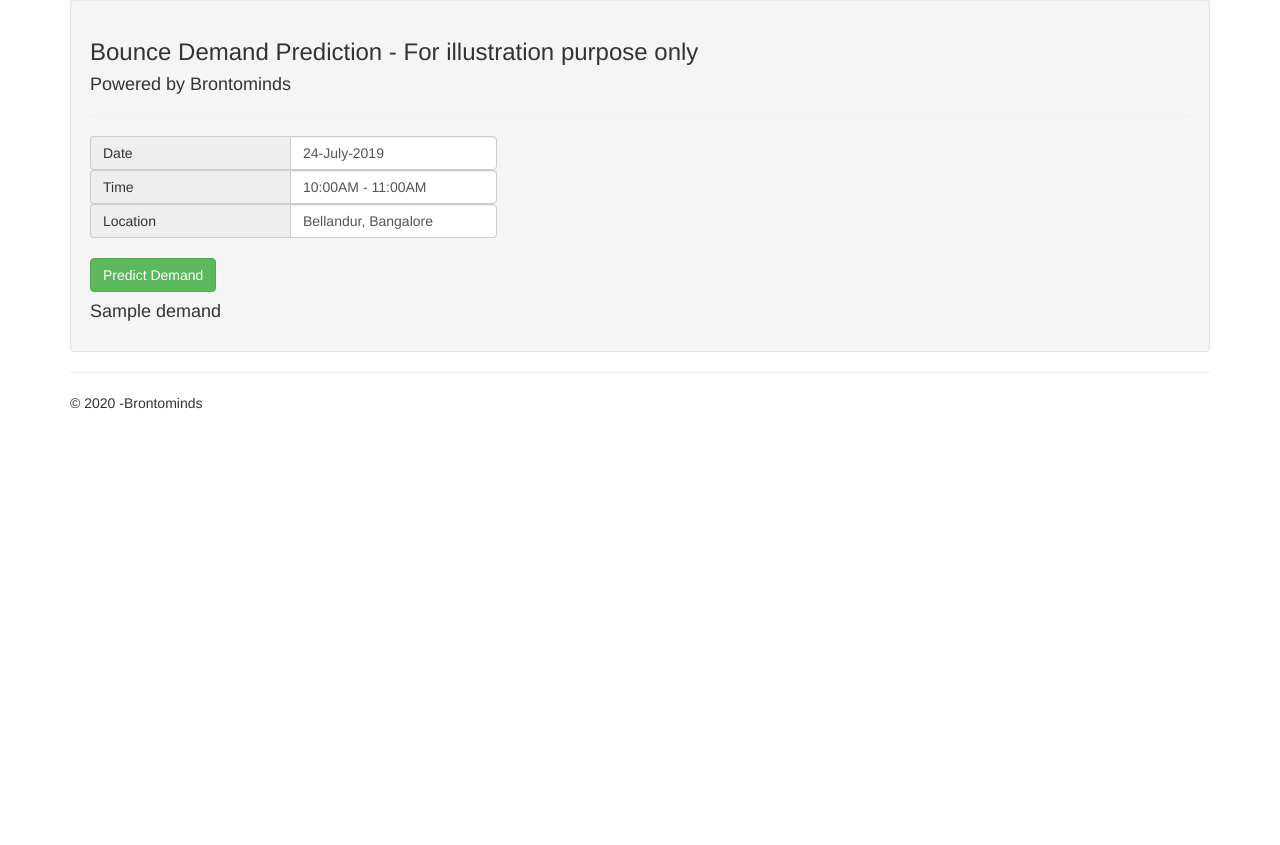
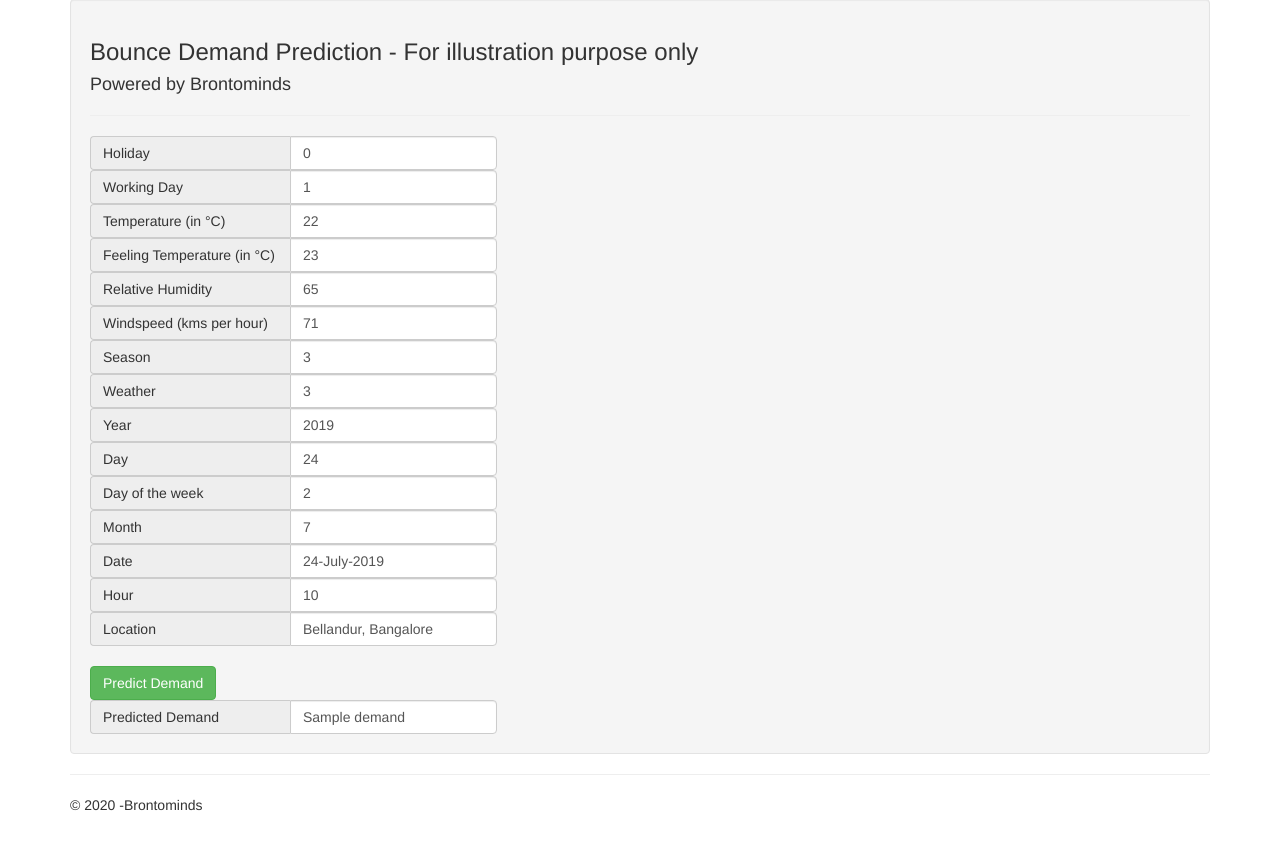
Before and after one commit to brontominds/bounce_demand, a Flask app: template DemandPredictionWebDashboard/DemandPredictionWebDashboard/templates/contact.html in a window 1280 px wide. Shown: the part 51-896 px from the top of the page. Before the commit the page ends 460 px from the top, so only its background shows below. Run offline with Flask 2, Linux system fonts and the light colour scheme; the template is opened without the code that fills it: most values are stand-ins (such as "Sample title", 1, 10 or a date in 2020); parts of the project's set-up code (start-up, migrations or seed data) failed here and were passed over.

Commit message:
we
werqw

```diff
--- a/DemandPredictionWebDashboard/DemandPredictionWebDashboard/templates/contact.html
+++ b/DemandPredictionWebDashboard/DemandPredictionWebDashboard/templates/contact.html
@@ -6,14 +6,62 @@
     <h3>Bounce Demand Prediction - For illustration purpose only</h3>
     <h4>Powered by Brontominds</h4>
     <hr />
-    <form action="/contact">
+    <form action="/predict" method="post">
+        <div class="input-group">
+            <span class="input-group-addon" style="width:200px; text-align:left">Holiday</span>
+            <input id="holiday" type="text" class="form-control" name="holiday" placeholder="holiday" value="0">
+        </div>
+        <div class="input-group">
+            <span class="input-group-addon" style="width:200px; text-align:left">Working Day</span>
+            <input id="workingDay" type="text" class="form-control" name="workingDay" placeholder="workingDay" value="1">
+        </div>
+        <div class="input-group">
+            <span class="input-group-addon" style="width:200px; text-align:left">Temperature (in &degC)</span>
+            <input id="temp" type="text" class="form-control" name="temp" placeholder="temp" value="22">
+        </div>
+        <div class="input-group">
+            <span class="input-group-addon" style="width:200px; text-align:left">Feeling Temperature (in &degC)</span>
+            <input id="atemp" type="text" class="form-control" name="atemp" placeholder="atemp" value="23">
+        </div>
+        <div class="input-group">
+            <span class="input-group-addon" style="width:200px; text-align:left">Relative Humidity</span>
+            <input id="humidity" type="text" class="form-control" name="humidity" placeholder="humidity" value="65">
+        </div>
+        <div class="input-group">
+            <span class="input-group-addon" style="width:200px; text-align:left">Windspeed (kms per hour)</span>
+            <input id="windspeed" type="text" class="form-control" name="windspeed" placeholder="windspeed" value="71">
+        </div>
+        <div class="input-group">
+            <span class="input-group-addon" style="width:200px; text-align:left">Season</span>
+            <input id="season" type="text" class="form-control" name="season" placeholder="season" value="3">
+        </div>
+        <div class="input-group">
+            <span class="input-group-addon" style="width:200px; text-align:left">Weather</span>
+            <input id="weather" type="text" class="form-control" name="weather" placeholder="weather" value="3">
+        </div>
+        <div class="input-group">
+            <span class="input-group-addon" style="width:200px; text-align:left">Year</span>
+            <input id="year" type="text" class="form-control" name="year" placeholder="year" value="2019">
+        </div>
+        <div class="input-group">
+            <span class="input-group-addon" style="width:200px; text-align:left">Day</span>
+            <input id="day" type="text" class="form-control" name="day" placeholder="day" value="24">
+        </div>
+        <div class="input-group">
+            <span class="input-group-addon" style="width:200px; text-align:left">Day of the week</span>
+            <input id="dayofweek" type="text" class="form-control" name="dayofweek" placeholder="dayofweek" value="2">
+        </div>
+        <div class="input-group">
+            <span class="input-group-addon" style="width:200px; text-align:left">Month</span>
+            <input id="month" type="text" class="form-control" name="month" placeholder="month" value="7">
+        </div>
         <div class="input-group">
             <span class="input-group-addon" style="width:200px; text-align:left">Date</span>
             <input id="date" type="text" class="form-control" name="date" placeholder="Date" value="24-July-2019">
         </div>
         <div class="input-group">
-            <span class="input-group-addon" style="width:200px; text-align:left">Time</span>
-            <input id="time" type="text" class="form-control" name="time" placeholder="Time" value="10:00AM - 11:00AM">
+            <span class="input-group-addon" style="width:200px; text-align:left">Hour</span>
+            <input id="hour" type="text" class="form-control" name="hour" placeholder="hour" value="10">
         </div>
         <div class="input-group">
             <span class="input-group-addon" style="width:200px; text-align:left">Location</span>
@@ -21,8 +69,12 @@
         </div>
         <br />
         <button type="submit" class="btn btn-success">Predict Demand</button>
-</form>
-    <h4>{{ demand }}</h4>
+    </form>
+    <div class="input-group">
+        <span class="input-group-addon" style="width:200px; text-align:left">Predicted Demand</span>
+        <input id="dmeand" type="text" class="form-control" name="dmeand" placeholder="dmeand" value="{{ demand }}">
+    </div>
+
 </div>
 
     {% endblock %}
```
